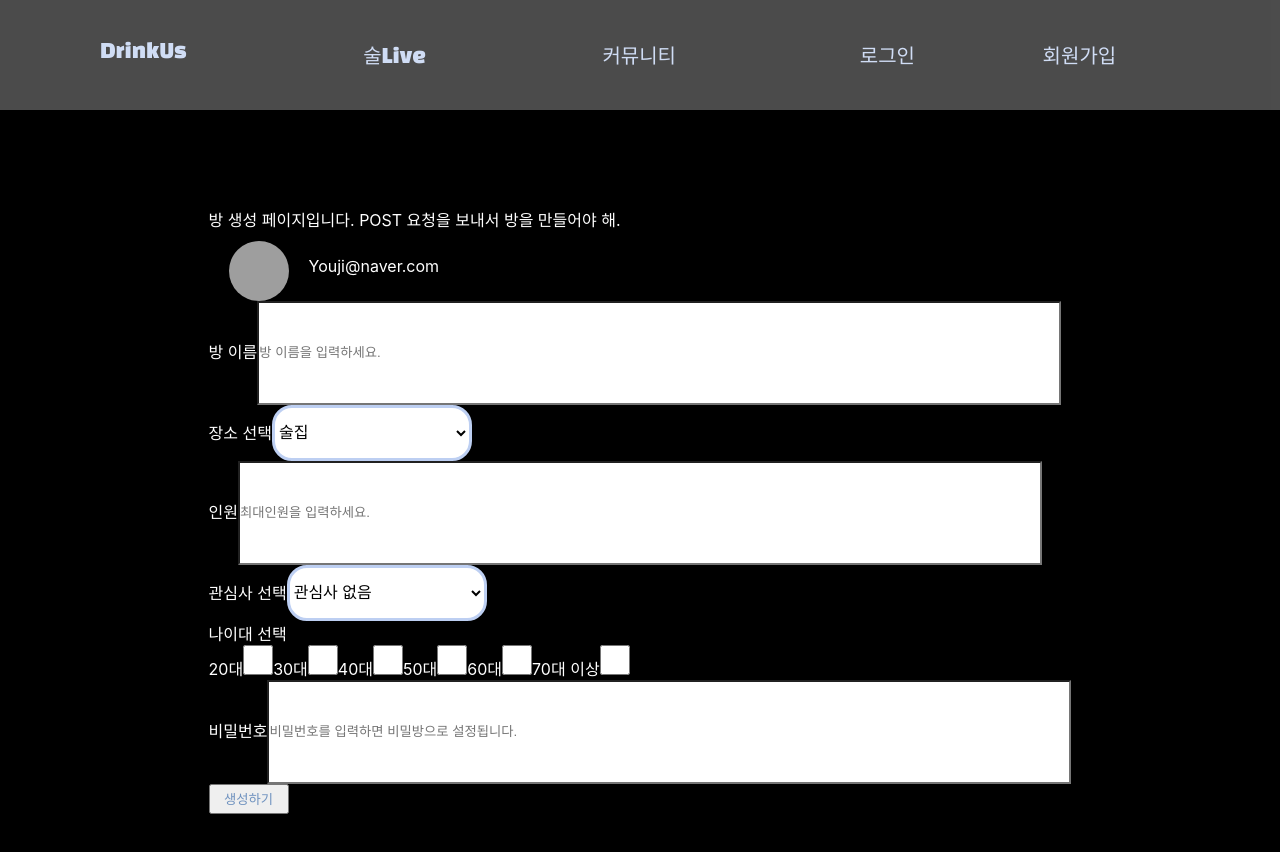
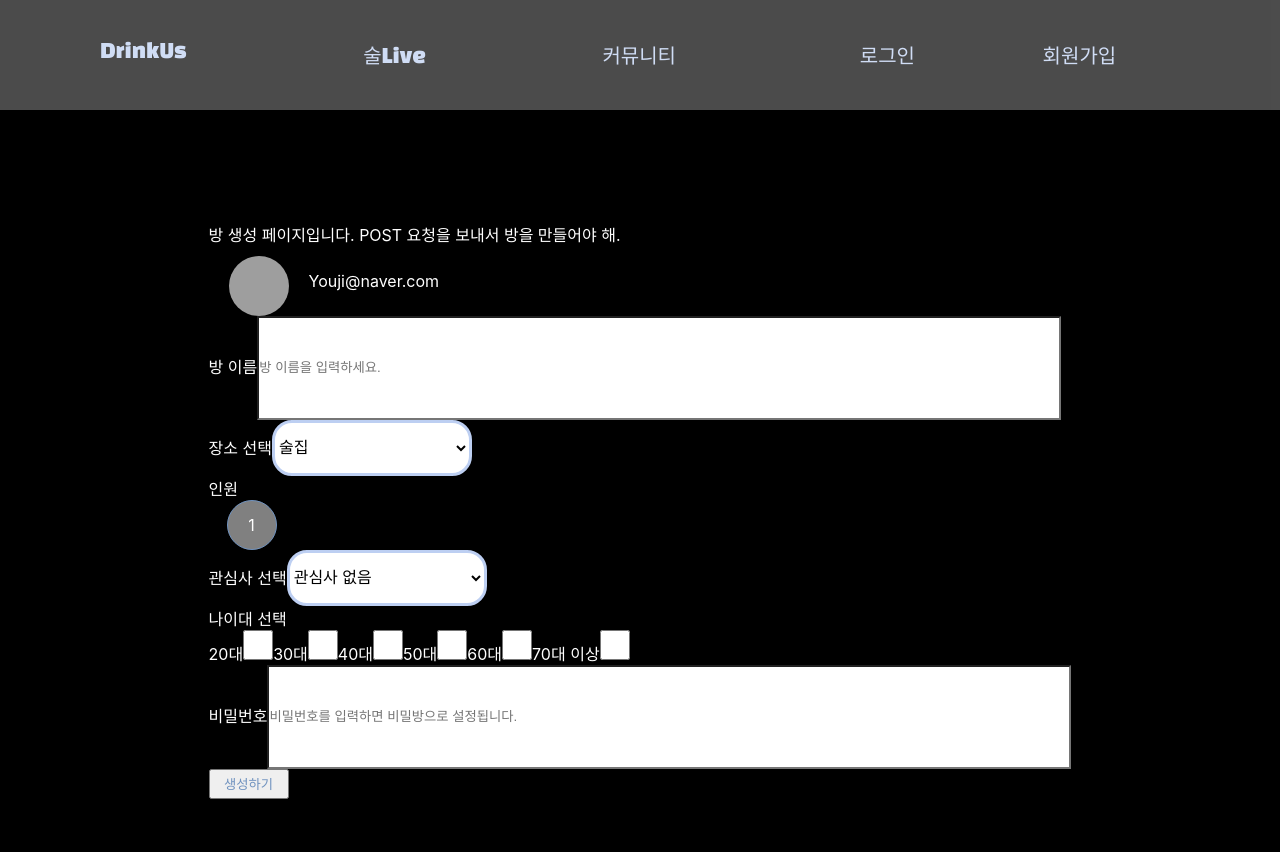
Before and after one commit to minwoo9629/DrinkUs, a React (Create React App) app in the folder FrontEnd/: page /createroom in a window 1280 px wide. Shown: the top 852 px of the page. Built offline with nearby package versions, Linux system fonts and the light colour scheme; grey boxes are pictures that could not be loaded; the HTML template or start-up script is replaced by a standard one; a web font is replaced by a local one.

Commit message:
[chore] 방 생성 인원 플러스 마이너스 버튼 추가

```diff
--- a/FrontEnd/src/pages/room/CreateRoom.js
+++ b/FrontEnd/src/pages/room/CreateRoom.js
@@ -37,11 +37,37 @@ const SelectBox = styled.select`
  font-size: 16px;
 `
 
+const StyledAmountWrapper = styled.div`
+  background-color: gray;
+  width: 50px;
+  height: 50px;
+  border: 1px solid #6f92bf;
+  border-radius: 100%;
+  margin: 0px 18px;
+  display: flex;
+  justify-content: center;
+  align-items: center;
+  box-sizing: border-box;
+`
+
+const StyledButton = styled.button`
+  border: none;
+  background-color: white;
+  font-size: 16px;
+  cursor: pointer;
+`
+
+const RowWrapper = styled.div`
+  display: flex;
+  flex-direction: row;
+  align-items: baseline;
+`
+
 const CreateRoom = () => {
 
   const [roomInfo, setRoomInfo] = useState({
     roomname: '',
-    peoplelimit: '',
+    peoplelimit: 1,
     placetheme: '',
     roompw: '',
     categoryId: '',
@@ -49,7 +75,6 @@ const CreateRoom = () => {
 
   const onRoomInfoInput = (e) => {
     setRoomInfo({ ...roomInfo, [e.target.name]: e.target.value });
-    console.log(roomInfo)
   };
 
   const onRoomInfoSubmit = (e) => {
@@ -99,15 +124,16 @@ const CreateRoom = () => {
     onCheckedAgeItemHandler(target.id, target.checked)
   };
 
-  // 카테고리
-  // const [makecategory, setMakeCategory] = useState({
-  //   category: ''
-  // })
+  // 인원 플러스 마이너스 버튼
+  const onHandleIncrease = (type) => {
+    const amount = roomInfo[type] + 1 > 8 ? 8 : roomInfo[type] + 1;
+    setRoomInfo({ ...roomInfo, [type]: amount });
+  };
 
-  // const onMakeCategory = (e) => {
-  //   setMakeCategory({...makecategory, [e.target.name]: {categoryId:e.target.value}});
-  // }
-
+  const onHandleDecrease = (type) => {
+    const amount = roomInfo[type] - 1 < 1 ? 1 : roomInfo[type] - 1;
+    setRoomInfo({ ...roomInfo, [type]: amount });
+  };
 
   return (
     <>
@@ -145,14 +171,23 @@ const CreateRoom = () => {
             </div>
             <div>
               인원
-              <InputForm
+              <RowWrapper>
+              <StyledButton onClick={() => onHandleDecrease("peoplelimit")}>
+                <i className="fas fa-minus"></i>
+              </StyledButton>
+              <StyledAmountWrapper>{roomInfo.peoplelimit}</StyledAmountWrapper>
+              <StyledButton onClick={() => onHandleIncrease("peoplelimit")}>
+                  <i className="fas fa-plus"></i>
+              </StyledButton>
+              </RowWrapper>
+              {/* <InputForm
                 type="integer"
                 value={roomInfo.peoplelimit}
                 name="peoplelimit"
                 placeholder="최대인원을 입력하세요."
                 onChange={onRoomInfoInput}
                 required
-              />
+              /> */}
             </div>
             <div>
               관심사 선택
```
